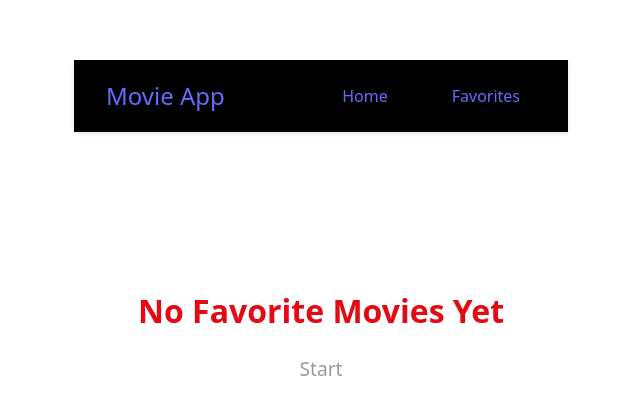
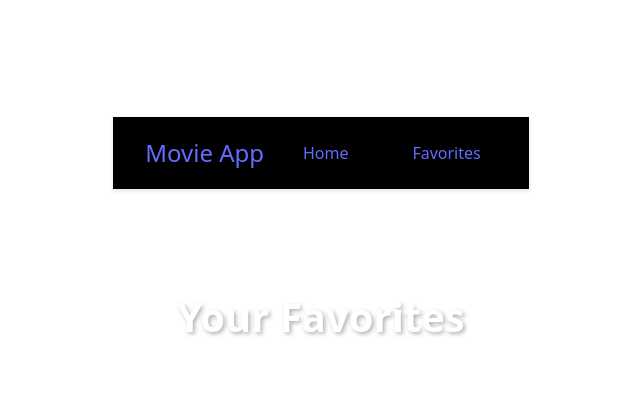
Before and after one commit to s4rada/movie-app, a React (Vite) app: page /favorites in a window 1280 px wide. Shown: the part 104-518 px from the top of the page, without its empty margins (319-959 px from the left). Built offline with nearby package versions, Linux system fonts and the light colour scheme.

Commit message:
non functional favorite button

```diff
--- a/src/App.jsx
+++ b/src/App.jsx
@@ -2,7 +2,7 @@
 import MovieCard from './components/MovieCard'
 import NavBar from './components/NavBar';
 import Favorite from './pages/Favorite';
-
+import { MovieProvider } from './contexts/MovieContext';
 import {Routes, Route} from "react-router-dom"
 import "../src/css/App.css";
 import Home from './pages/Home';
@@ -10,7 +10,7 @@
 function App() {
 
   return (
-    <div>
+    <MovieProvider>
       <NavBar/>
     <main className='main-content'>
       <Routes>
@@ -20,7 +20,7 @@
 
       </Routes>
     </main>
-    </div>
+    </MovieProvider>
   )
 }
 export default App
--- a/src/components/MovieCard.jsx
+++ b/src/components/MovieCard.jsx
@@ -1,16 +1,22 @@
 import React from 'react'
 import "../css/MovieCard.css";
+import { useMovieContext } from '../contexts/MovieContext';
 const MovieCard = ({movie}) => {
-    function onFavoriteClick() {
-        alert("clicked")
+    const {isFavorite, addToFavorites, removeFromFavorites} = useMovieContext()
+    const favorite = isFavorite(movie.id)
+
+    function onFavoriteClick(e) {
+        e.preventDefault()
+        if (favorite) removeFromFavorites(movie.id)
+            else addToFavorites(movie)
     }
   return (
     <div className='movie-card'>
         <div className='movie-poster'>
             <img src={`https://image.tmdb.org/t/p/w500${movie.poster_path}`} alt={movie.title} />
-            <div className='movie-overlay'>
-                <button className='favorite-button' onClick={onFavoriteClick}>
-                    🧡
+            <div className="movie-overlay">
+                <button className={`favorite-button${favorite ? '❤️' : '🤍'}`} onClick={onFavoriteClick}>
+                    ♥
                 </button>
 
             </div>
--- /dev/null
+++ b/src/contexts/MovieContext.jsx
@@ -0,0 +1,42 @@
+import {createContext, useState, useContext, useEffect} from "react"
+
+const MovieContext = createContext()
+
+export const useMovieContext = () => useContext(MovieContext)
+
+export const MovieProvider = ({children}) => {
+    const [favorites, setFavorites] = useState([])
+
+    useEffect(() => {
+        const storedFavs = localStorage.getItem("favorites")
+
+        if (storedFavs) setFavorites(JSON.parse(storedFavs))
+    }, [])
+
+    useEffect(() => {
+        localStorage.setItem('favorites', JSON.stringify(favorites))
+    }, [favorites])
+
+    const addToFavorites = (movie) => {
+        setFavorites(prev => [...prev, movie])
+    }
+
+    const removeFromFavorites = (movieId) => {
+        setFavorites(prev => prev.filter(movie => movie.id !== movieId))
+    }
+
+    const isFavorite = (movieId) => {
+        return favorites.some(movie => movie.id === movieId)
+    }
+
+    const value = {
+        favorites,
+        addToFavorites,
+        removeFromFavorites,
+        isFavorite
+    }
+
+    return <MovieContext.Provider value={value}>
+        {children}
+    </MovieContext.Provider>
+}
--- a/src/pages/Favorite.jsx
+++ b/src/pages/Favorite.jsx
@@ -1,7 +1,20 @@
 import React from 'react'
 import "../css/Favorites.css";
+import { useMovieContext } from '../contexts/MovieContext';
+const Favorite = () => {
+  const {favorites} = useMovieContext();
+  if (favorites) {
+    return (
+      <div className='favorites'>
+        <h2>Your Favorites</h2>
+      <div className='movies-grid'>
+            {favorites.map((movie) => (
+            <MovieCard movie={movie} key={movie.id} />
+            ))}
+        </div>
 
-const Favorite = () => {
+      </div>)
+  }
   return (
     <div className='favorites-empty'>
         <h2>No Favorite Movies Yet</h2>
--- a/src/pages/Home.jsx
+++ b/src/pages/Home.jsx
@@ -29,6 +29,7 @@
         try{
             const searchResults = await searchMovies(searchQuery)
             setMovies(searchResults)
+            setError(null)
         }
         catch(err){
             console.log(err)
@@ -36,8 +37,11 @@
         } finally {
             setLoading(false)
         }
-        searchResults()
+
+        searchResults("")
     };
+
+
   return (
     <div className='home'>
         <form action="" className='search-form' onSubmit={handleSearch}>
```
